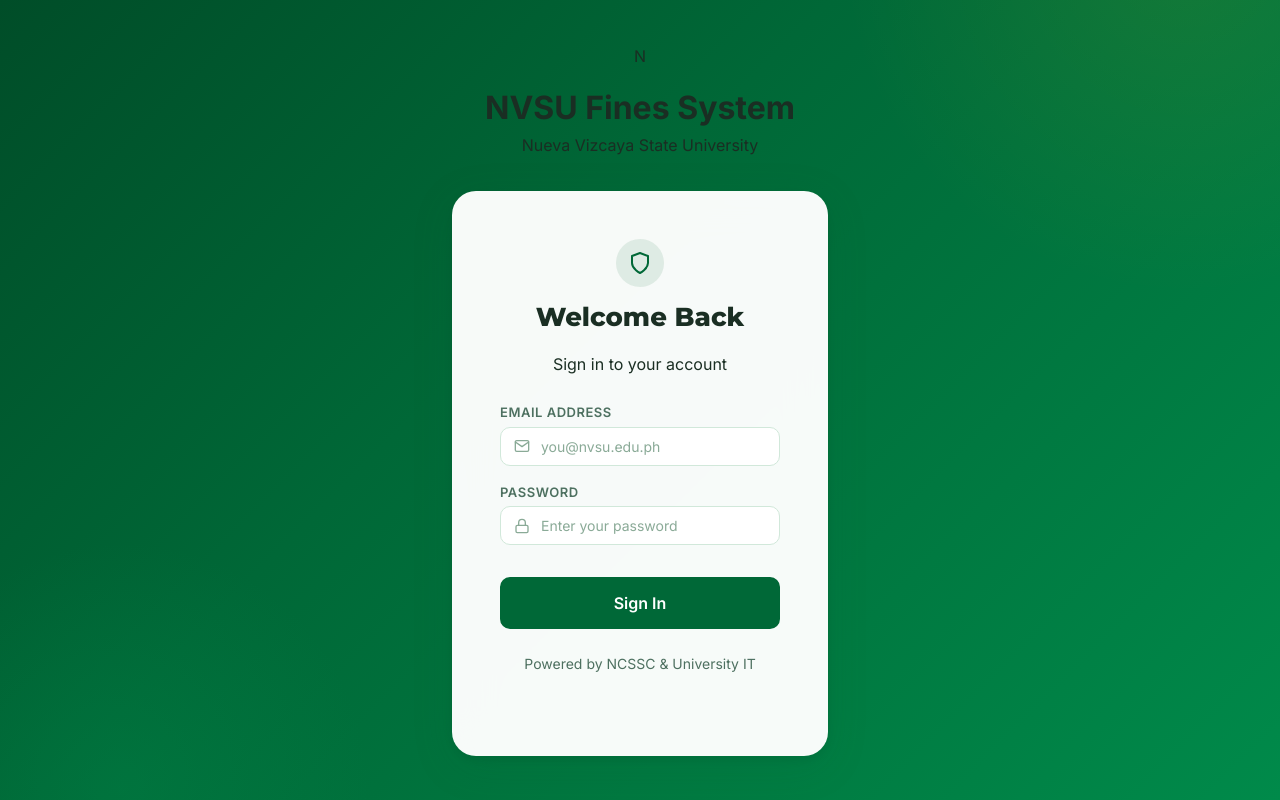
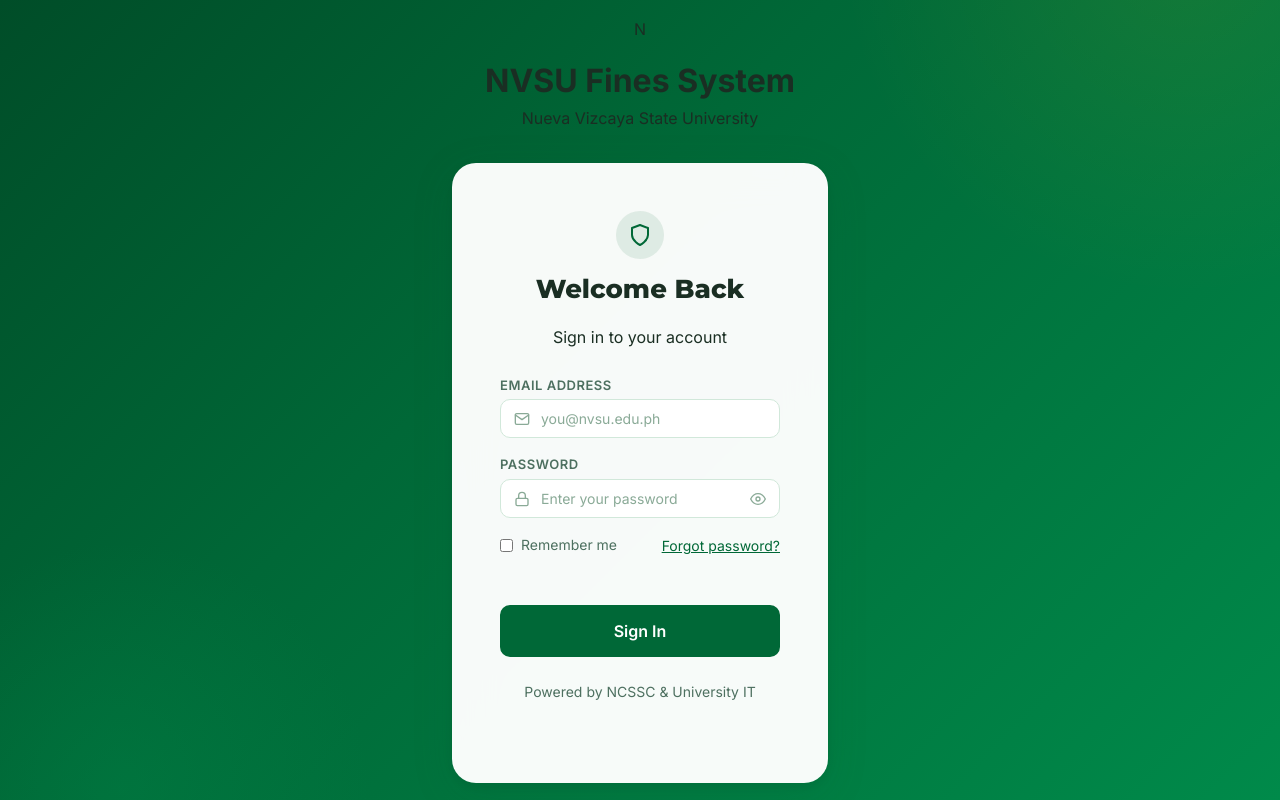
Before and after one commit to iHoshiii/Fines-System, a Next.js app in the folder frontend/: page /login in a window 1280 px wide. Built offline with nearby package versions, Linux system fonts and the light colour scheme; no server answers.

Commit message:
(2) adding save password and forgot password in the frontend

```diff
--- a/frontend/src/app/login/page.tsx
+++ b/frontend/src/app/login/page.tsx
@@ -1,15 +1,17 @@
 'use client';
 
-import { useState, useEffect } from 'react';
+import { useAuth } from '@/context/AuthContext';
 import { useRouter } from 'next/navigation';
-import { useAuth } from '@/context/AuthContext';
-import { FiMail, FiLock, FiAlertCircle, FiShield } from 'react-icons/fi';
+import { useEffect, useState } from 'react';
+import { FiAlertCircle, FiEye, FiEyeOff, FiLock, FiMail, FiShield } from 'react-icons/fi';
 
 export default function LoginPage() {
     const { signIn, user, loading } = useAuth();
     const router = useRouter();
     const [email, setEmail] = useState('');
     const [password, setPassword] = useState('');
+    const [showPassword, setShowPassword] = useState(false);
+    const [rememberMe, setRememberMe] = useState(false);
     const [error, setError] = useState<string | null>(null);
     const [loadingSignIn, setLoadingSignIn] = useState(false);
 
@@ -112,16 +114,52 @@
                                 }} />
                                 <input
                                     id="password"
-                                    type="password"
+                                    type={showPassword ? "text" : "password"}
                                     className="form-control"
                                     placeholder="Enter your password"
                                     value={password}
                                     onChange={(e) => setPassword(e.target.value)}
                                     required
-                                    style={{ paddingLeft: 40 }}
+                                    style={{ paddingLeft: 40, paddingRight: 40 }}
                                     autoComplete="current-password"
                                 />
+                                <button
+                                    type="button"
+                                    onClick={() => setShowPassword(!showPassword)}
+                                    style={{
+                                        position: 'absolute', right: 14, top: '50%',
+                                        transform: 'translateY(-50%)',
+                                        background: 'none', border: 'none',
+                                        color: 'var(--color-text-muted)', cursor: 'pointer',
+                                        padding: 0, display: 'flex', alignItems: 'center'
+                                    }}
+                                    aria-label={showPassword ? "Hide password" : "Show password"}
+                                >
+                                    {showPassword ? <FiEyeOff size={16} /> : <FiEye size={16} />}
+                                </button>
                             </div>
+                        </div>
+
+                        <div style={{ display: 'flex', alignItems: 'center', justifyContent: 'space-between', marginBottom: 16 }}>
+                            <label style={{ display: 'flex', alignItems: 'center', gap: 8, fontSize: 14, color: 'var(--color-text-secondary)', cursor: 'pointer' }}>
+                                <input
+                                    type="checkbox"
+                                    checked={rememberMe}
+                                    onChange={(e) => setRememberMe(e.target.checked)}
+                                    style={{ margin: 0 }}
+                                />
+                                Remember me
+                            </label>
+                            <button
+                                type="button"
+                                onClick={() => setError("Password reset functionality coming soon!")}
+                                style={{
+                                    background: 'none', border: 'none', color: 'var(--color-primary)',
+                                    fontSize: 14, cursor: 'pointer', textDecoration: 'underline'
+                                }}
+                            >
+                                Forgot password?
+                            </button>
                         </div>
 
                         <button
```
